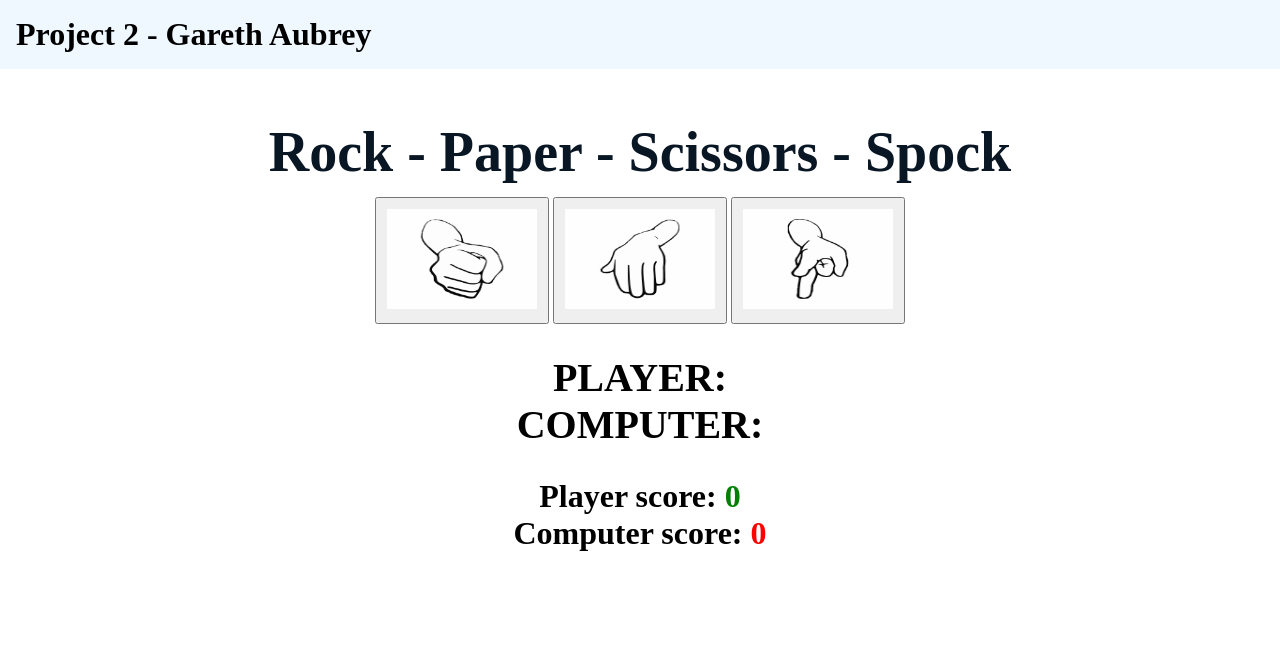
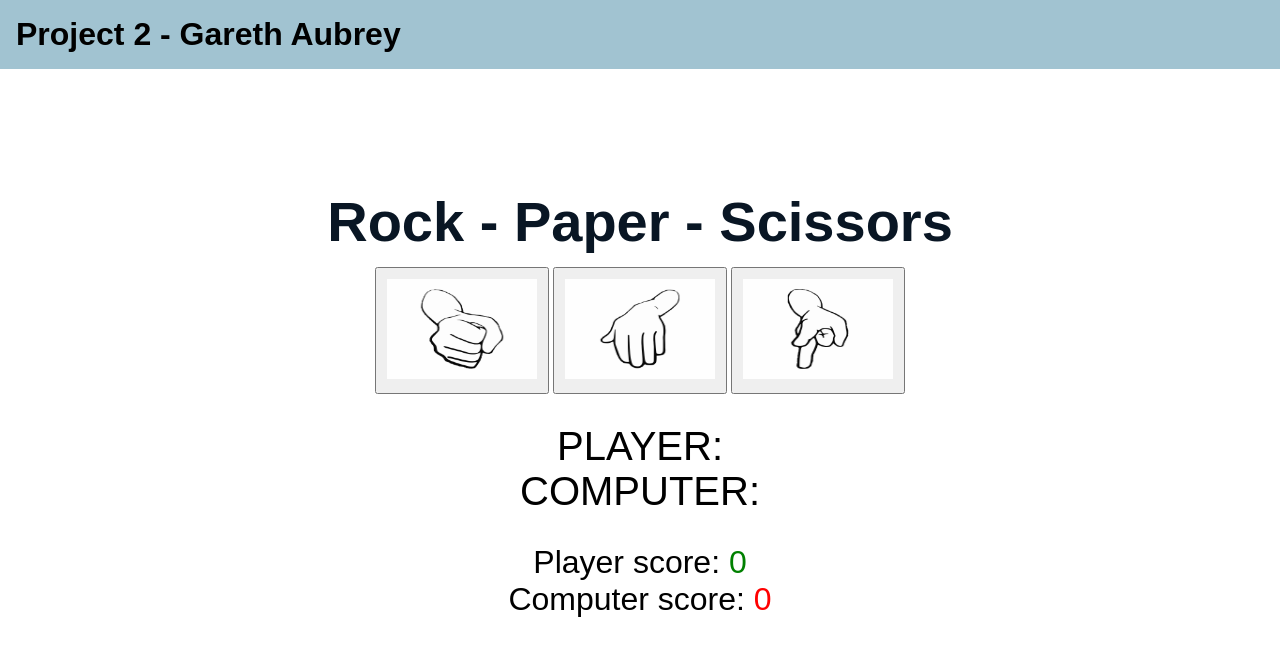
Before and after one commit to GarethAubrey/Rock-paper-scissors, a plain HTML site: page index.html in a window 1280 px wide. Drawn offline with Linux system fonts and the light colour scheme.

Commit message:
Add comments and more styling to fonts and main page also update image path after w3c report

```diff
--- a/assets/css/style.css
+++ b/assets/css/style.css
@@ -1,19 +1,20 @@
+@import url('https://fonts.googleapis.com/css2?family=Lato:wght@300&family=Oswald:wght@200;300;400;500;600;700&display=swap');
+
 * {
     padding: 0;
     margin: 0;
     box-sizing: border-box;
 }
-
+/*Main body of website*/
 body {
     min-height: 100vh;
     display: flex;
     flex-direction: column;
-    font-family: 'Times New Roman', Times, serif;
-    font-weight: bold;
+    font-family: sans-serif, serif, Times;
+    color: #000000;
 }
-
+/*header styles*/
 header {
-    position: absolute;
     z-index: 99;
     top: 0;
     left: 0;
@@ -22,15 +23,14 @@ header {
     display: flex;
     justify-content: space-between;
     align-items: center;
-    background-color: aliceblue;
-    color: black;
+    background-color: #a1c3d1;
 }
 
 h1 {
     display: flex;
     align-items: center;
 }
-
+/* Main body styles*/
 main {
     display: flex;
     flex-direction: column;
@@ -42,6 +42,8 @@ h2 {
     font-size: 3.5rem;
     color: rgb(9, 22, 36);
 }
+
+/* Game area styles */
 
 .gameArea {
     width: 75%;
@@ -80,16 +82,3 @@ button img {
 .redText, #computerScoreDisplay {
     color: red;
 }
-
-/*footer {
-    position: absolute;
-    width: 100%;
-    left: 0;
-    right: 0;
-    box-sizing: border-box;
-    min-height: 80px;
-    padding-top: 5px;
-    text-align: center;
-    color: aqua;
-    background-color: black;
-}*/
--- a/index.html
+++ b/index.html
@@ -5,6 +5,7 @@
     <meta name="viewport" content="width=device-width, initial-scale=1.0">
     <title>Project 2</title>
     <link rel="stylesheet" href="assets/css/style.css">
+
 </head>
 <body>
 
@@ -14,13 +15,13 @@
 
     <main>
 
-    <h2>Rock - Paper - Scissors - Spock</h2>
+    <h2>Rock - Paper - Scissors</h2>
 
     <div class="gameArea">
     <div class="choices">
-        <button onclick="playGame('rock')"><img src="assets/images/rock (RPS).webp" alt="Rock"></button>
-        <button onclick="playGame('paper')"><img src="assets/images/paper (RPS).webp" alt="paper"></button>
-        <button onclick="playGame('scissors')"><img src="assets/images/scissors (RPS).webp" alt="scissors"></button>
+        <button onclick="playGame('rock')"><img src="assets/images/rock-(RPS).webp" alt="Rock"></button>
+        <button onclick="playGame('paper')"><img src="assets/images/paper-(RPS).webp" alt="paper"></button>
+        <button onclick="playGame('scissors')"><img src="assets/images/scissors-(RPS).webp" alt="scissors"></button>
     </div>
 
     <div id="playerDisplay">PLAYER: </div>
@@ -37,6 +38,6 @@
     </div>
     </main>
 
-    <script src="assets/js/script.js"></script>
+       <script src="assets/js/script.js"></script>
 </body>
 </html>
```
Also changed, not shown: assets/js/script.js (+11 -1 lines), assets/images/paper-(RPS).webp (renamed from assets/images/paper (RPS).webp), assets/images/rock-(RPS).webp (renamed from assets/images/rock (RPS).webp), assets/images/scissors-(RPS).webp (renamed from assets/images/scissors (RPS).webp).
